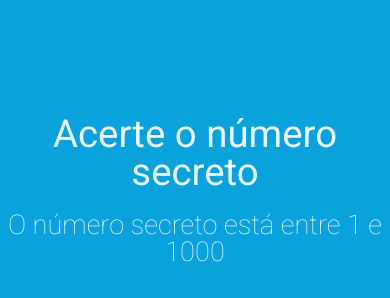
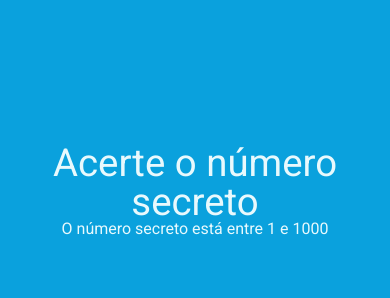
Before and after one commit to Levieber/numero-secreto-voz, a plain HTML site: page index.html in a window 390 px wide. Shown: the part 214-512 px from the top of the page. Drawn offline with nearby package versions, Linux system fonts and the light colour scheme.

Commit message:
fix: troca de nome de classe
De range-number e secret-number para uma classe mais genérica chamada info

```diff
--- a/style.css
+++ b/style.css
@@ -24,8 +24,7 @@ body {
   font-weight: 400;
 }
 
-.range-number,
-.secret-number {
+.info {
   font-size: 2.5em;
   font-weight: 100;
   margin-top: 20px;
@@ -46,7 +45,6 @@ body {
 
 .btn-play {
   background-color: var(--primary-color);
-  color: var(--secondary-color);
   border: 2px solid transparent;
   border-radius: 5px;
   margin-top: 20px;
@@ -64,8 +62,7 @@ body {
   .title {
     font-size: 3.5em;
   }
-  .range-number,
-  .secret-number {
+  .info {
     font-size: 1.7em;
     margin: 20px 5px 0 5px;
   }
```
